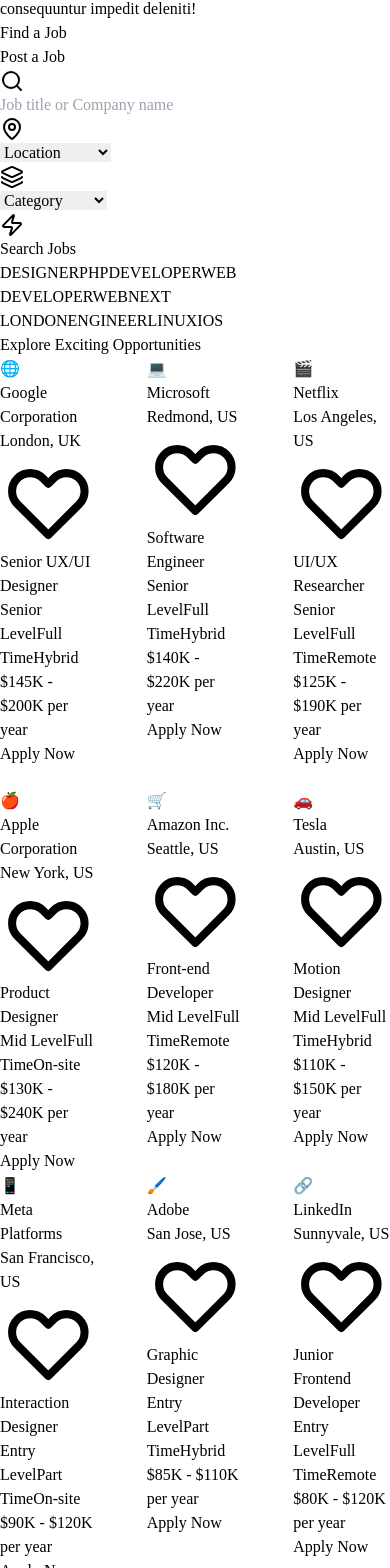
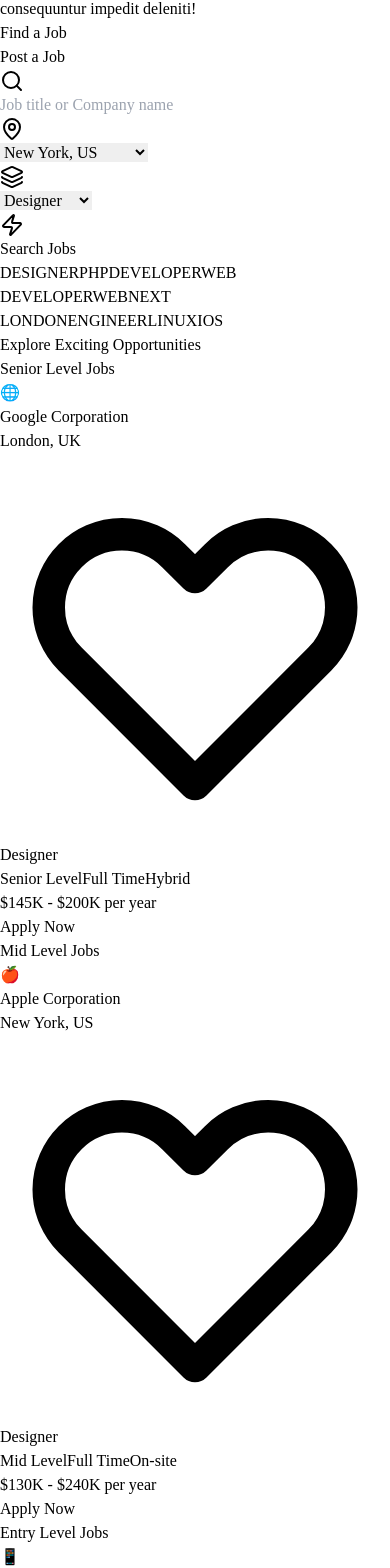
Before and after one commit to Beast-52/job-portal, a React app: page / in a window 390 px wide. Shown: the part 390-1958 px from the top of the page. Built offline with nearby package versions, Linux system fonts and the light colour scheme; the HTML template or start-up script is replaced by a standard one.

Commit message:
fix: slider

```diff
--- a/src/App.jsx
+++ b/src/App.jsx
@@ -11,12 +11,15 @@
 import "swiper/css/pagination";
 
 function App() {
+  const [locations, setLocations] = useState(null);
+  const [cat, setCat] = useState(null);
+  const [filter, setFilter] = useState([]);
   return (
     <div className="w-full min-h-screen bg-zinc-900 overflow-x-hidden">
       <Navbar />
       <Hero />
-      <JobSearchBar />
-      <JobCards />
+      <JobSearchBar locations={locations} cat={cat} />
+      <JobCards setLocations={setLocations} setCat={setCat} />
       <JobPortalFooter />
     </div>
   );
--- a/src/components/Cards.jsx
+++ b/src/components/Cards.jsx
@@ -1,12 +1,20 @@
-import React from "react";
+import React, { useEffect } from "react";
 import { Swiper, SwiperSlide } from "swiper/react";
+import "swiper/css"; // Import Swiper styles
 
+const JobCards = ({ setLocations,setCat }) => {
+  const levels = ["Senior Level", "Mid Level", "Entry Level"];
+  const levelColors = {
+    "Senior Level": "from-purple-600 to-pink-600",
+    "Mid Level": "from-blue-600 to-green-600",
+    "Entry Level": "from-yellow-600 to-orange-600",
+  };
   const jobCards = [
     // 6 Mid-Level Jobs
     {
       company: "Apple Corporation",
       location: "New York, US",
-    position: "Product Designer",
+      position: "Designer",
       type: "Full Time",
       workMode: "On-site",
       salary: "$130K - $240K per year",
@@ -16,7 +24,7 @@
     {
       company: "Amazon Inc.",
       location: "Seattle, US",
-    position: "Front-end Developer",
+      position: "Developer",
       type: "Full Time",
       workMode: "Remote",
       salary: "$120K - $180K per year",
@@ -26,7 +34,7 @@
     {
       company: "Tesla",
       location: "Austin, US",
-    position: "Motion Designer",
+      position: "Designer",
       type: "Full Time",
       workMode: "Hybrid",
       salary: "$110K - $150K per year",
@@ -36,7 +44,7 @@
     {
       company: "Spotify",
       location: "Stockholm, Sweden",
-    position: "Sound Engineer",
+      position: "Engineer",
       type: "Full Time",
       workMode: "On-site",
       salary: "$95K - $140K per year",
@@ -46,7 +54,7 @@
     {
       company: "Twitter",
       location: "San Francisco, US",
-    position: "Backend Developer",
+      position: "Developer",
       type: "Full Time",
       workMode: "Hybrid",
       salary: "$130K - $190K per year",
@@ -56,7 +64,7 @@
     {
       company: "Dropbox",
       location: "San Francisco, US",
-    position: "DevOps Engineer",
+      position: "Engineer",
       type: "Full Time",
       workMode: "Remote",
       salary: "$115K - $160K per year",
@@ -68,7 +76,7 @@
     {
       company: "Google Corporation",
       location: "London, UK",
-    position: "Senior UX/UI Designer",
+      position: "Designer",
       type: "Full Time",
       workMode: "Hybrid",
       salary: "$145K - $200K per year",
@@ -78,7 +86,7 @@
     {
       company: "Microsoft",
       location: "Redmond, US",
-    position: "Software Engineer",
+      position: "Engineer",
       type: "Full Time",
       workMode: "Hybrid",
       salary: "$140K - $220K per year",
@@ -88,7 +96,7 @@
     {
       company: "Netflix",
       location: "Los Angeles, US",
-    position: "UI/UX Researcher",
+      position: "Researcher",
       type: "Full Time",
       workMode: "Remote",
       salary: "$125K - $190K per year",
@@ -98,7 +106,7 @@
     {
       company: "Airbnb",
       location: "San Francisco, US",
-    position: "Product Manager",
+      position: "Manager",
       type: "Full Time",
       workMode: "Remote",
       salary: "$150K - $230K per year",
@@ -108,7 +116,7 @@
     {
       company: "Adobe",
       location: "San Jose, US",
-    position: "Senior Graphic Designer",
+      position: "Designer",
       type: "Part Time",
       workMode: "Hybrid",
       salary: "$110K - $150K per year",
@@ -118,7 +126,7 @@
     {
       company: "Salesforce",
       location: "San Francisco, US",
-    position: "Senior Frontend Engineer",
+      position: "Engineer",
       type: "Full Time",
       workMode: "Hybrid",
       salary: "$160K - $220K per year",
@@ -128,7 +136,7 @@
     {
       company: "Oracle",
       location: "Austin, US",
-    position: "Senior Data Scientist",
+      position: "Scientist",
       type: "Full Time",
       workMode: "Hybrid",
       salary: "$150K - $210K per year",
@@ -140,7 +148,7 @@
     {
       company: "Meta Platforms",
       location: "San Francisco, US",
-    position: "Interaction Designer",
+      position: "Designer",
       type: "Part Time",
       workMode: "On-site",
       salary: "$90K - $120K per year",
@@ -150,7 +158,7 @@
     {
       company: "Adobe",
       location: "San Jose, US",
-    position: "Graphic Designer",
+      position: "Designer",
       type: "Part Time",
       workMode: "Hybrid",
       salary: "$85K - $110K per year",
@@ -160,7 +168,7 @@
     {
       company: "LinkedIn",
       location: "Sunnyvale, US",
-    position: "Junior Frontend Developer",
+      position: "Developer",
       type: "Full Time",
       workMode: "Remote",
       salary: "$80K - $120K per year",
@@ -170,7 +178,7 @@
     {
       company: "Slack",
       location: "San Francisco, US",
-    position: "Junior Backend Developer",
+      position: "Developer",
       type: "Full Time",
       workMode: "Hybrid",
       salary: "$85K - $120K per year",
@@ -180,7 +188,7 @@
     {
       company: "Spotify",
       location: "Stockholm, Sweden",
-    position: "Junior Designer",
+      position: "Designer",
       type: "Part Time",
       workMode: "Remote",
       salary: "$75K - $100K per year",
@@ -190,7 +198,7 @@
     {
       company: "Snap Inc.",
       location: "Los Angeles, US",
-    position: "Junior Motion Designer",
+      position: "Designer",
       type: "Full Time",
       workMode: "Hybrid",
       salary: "$70K - $90K per year",
@@ -200,7 +208,7 @@
     {
       company: "Pinterest",
       location: "San Francisco, US",
-    position: "Junior Data Analyst",
+      position: "Analyst",
       type: "Part Time",
       workMode: "Hybrid",
       salary: "$70K - $90K per year",
@@ -210,7 +218,7 @@
     {
       company: "Zendesk",
       location: "San Francisco, US",
-    position: "Junior Software Engineer",
+      position: "Engineer",
       type: "Full Time",
       workMode: "Remote",
       salary: "$80K - $100K per year",
@@ -219,7 +227,14 @@
     },
   ];
 
-const JobCards = () => {
+  // Extract unique locations into a new array
+  const uniqueLocations = [...new Set(jobCards.map((job) => job.location))];
+  const uniqueCat = [...new Set(jobCards.map((job) => job.position))];
+  useEffect(() => {
+    setLocations(uniqueLocations);
+    setCat(uniqueCat)
+  }, []);
+
   return (
     <div className="bg-[#121212] min-h-screen py-16 px-4 sm:px-6 lg:px-8">
       <div className="w-[90%] md:max-w-7xl mx-auto">
@@ -227,179 +242,30 @@
           Explore Exciting Opportunities
         </h1>
 
-        {/* Job Cards Grid */}
-        <div>
+        {levels.map((level) => (
+          <div key={level} className="mb-16">
+            <h2
+              className={`text-2xl md:text-4xl font-bold mb-8 text-transparent bg-clip-text bg-gradient-to-r ${levelColors[level]}`}
+            >
+              {level} Jobs
+            </h2>
+
             <Swiper
               spaceBetween={50}
-            slidesPerView={3}
-            onSlideChange={() => console.log("slide change")}
-            onSwiper={(swiper) => console.log(swiper)}
-            className="grid md:grid-cols-2 lg:grid-cols-3 gap-8 "
+              slidesPerView={1}
+              breakpoints={{
+                600: { slidesPerView: 1 },
+                768: { slidesPerView: 2 },
+                1024: { slidesPerView: 3 },
+              }}
             >
               {jobCards
-              .filter((item) => item.level == "Senior Level")
+                .filter((job) => job.level === level)
                 .map((job, index) => (
                   <SwiperSlide
                     key={index}
-                  className="relative group transform transition-all duration-300 hover:-translate-y-2"
+                    className="relative p-1 group transform transition-all duration-300 hover:-translate-y-2"
                   >
-                  {/* Gradient Border Animation */}
-                  <div className="absolute -inset-0.5 bg-gradient-to-r from-purple-600 to-pink-600 rounded-2xl opacity-75 group-hover:opacity-100 transition duration-1000 animate-pulse"></div>
-
-                  <div className="relative bg-zinc-900 p-6 rounded-2xl h-full border border-zinc-800 shadow-2xl">
-                    <div className="flex justify-between items-start mb-6">
-                      <div className="flex items-center space-x-4">
-                        <div className="text-5xl">{job.logo}</div>
-                        <div>
-                          <h3 className="text-xl font-semibold text-white">
-                            {job.company}
-                          </h3>
-                          <p className="text-zinc-400 text-sm">
-                            {job.location}
-                          </p>
-                        </div>
-                      </div>
-                      <div className="text-zinc-500 hover:text-red-500 cursor-pointer transition">
-                        <svg
-                          xmlns="http://www.w3.org/2000/svg"
-                          className="h-6 w-6"
-                          fill="none"
-                          viewBox="0 0 24 24"
-                          stroke="currentColor"
-                        >
-                          <path
-                            strokeLinecap="round"
-                            strokeLinejoin="round"
-                            strokeWidth={2}
-                            d="M4.318 6.318a4.5 4.5 0 000 6.364L12 20.364l7.682-7.682a4.5 4.5 0 00-6.364-6.364L12 7.636l-1.318-1.318a4.5 4.5 0 00-6.364 0z"
-                          />
-                        </svg>
-                      </div>
-                    </div>
-
-                    <div className="space-y-4">
-                      <h2 className="text-2xl font-bold text-white">
-                        {job.position}
-                      </h2>
-
-                      <div className="flex flex-wrap gap-2">
-                        <span className="bg-green-500/20 text-green-400 px-3 py-1 rounded-full text-xs">
-                          {job.level}
-                        </span>
-                        <span className="bg-blue-500/20 text-blue-400 px-3 py-1 rounded-full text-xs">
-                          {job.type}
-                        </span>
-                        <span className="bg-purple-500/20 text-purple-400 px-3 py-1 rounded-full text-xs">
-                          {job.workMode}
-                        </span>
-                      </div>
-
-                      <div className="text-zinc-300 font-medium">
-                        {job.salary}
-                      </div>
-                    </div>
-
-                    <div className="mt-6">
-                      <button className="w-full bg-gradient-to-r from-purple-600 to-pink-600 text-white py-3 rounded-lg hover:from-purple-700 hover:to-pink-700 transition duration-300 transform hover:scale-[1.02]">
-                        Apply Now
-                      </button>
-                    </div>
-                  </div>
-                </SwiperSlide>
-              ))}
-          </Swiper>
-          <Swiper
-            spaceBetween={50}
-            slidesPerView={3}
-            onSlideChange={() => console.log("slide change")}
-            onSwiper={(swiper) => console.log(swiper)}
-            className="grid md:grid-cols-2 lg:grid-cols-3 gap-8 my-10"
-          >
-            {jobCards
-              .filter((item) => item.level == "Mid Level")
-              .map((job, index) => (
-                <SwiperSlide
-                  key={index}
-                  className="relative group transform transition-all duration-300 hover:-translate-y-2"
-                >
-                  {/* Gradient Border Animation */}
-                  <div className="absolute -inset-0.5 bg-gradient-to-r from-purple-600 to-pink-600 rounded-2xl opacity-75 group-hover:opacity-100 transition duration-1000 animate-pulse"></div>
-
-                  <div className="relative bg-zinc-900 p-6 rounded-2xl h-full border border-zinc-800 shadow-2xl">
-                    <div className="flex justify-between items-start mb-6">
-                      <div className="flex items-center space-x-4">
-                        <div className="text-5xl">{job.logo}</div>
-                        <div>
-                          <h3 className="text-xl font-semibold text-white">
-                            {job.company}
-                          </h3>
-                          <p className="text-zinc-400 text-sm">
-                            {job.location}
-                          </p>
-                        </div>
-                      </div>
-                      <div className="text-zinc-500 hover:text-red-500 cursor-pointer transition">
-                        <svg
-                          xmlns="http://www.w3.org/2000/svg"
-                          className="h-6 w-6"
-                          fill="none"
-                          viewBox="0 0 24 24"
-                          stroke="currentColor"
-                        >
-                          <path
-                            strokeLinecap="round"
-                            strokeLinejoin="round"
-                            strokeWidth={2}
-                            d="M4.318 6.318a4.5 4.5 0 000 6.364L12 20.364l7.682-7.682a4.5 4.5 0 00-6.364-6.364L12 7.636l-1.318-1.318a4.5 4.5 0 00-6.364 0z"
-                          />
-                        </svg>
-                      </div>
-                    </div>
-
-                    <div className="space-y-4">
-                      <h2 className="text-2xl font-bold text-white">
-                        {job.position}
-                      </h2>
-
-                      <div className="flex flex-wrap gap-2">
-                        <span className="bg-green-500/20 text-green-400 px-3 py-1 rounded-full text-xs">
-                          {job.level}
-                        </span>
-                        <span className="bg-blue-500/20 text-blue-400 px-3 py-1 rounded-full text-xs">
-                          {job.type}
-                        </span>
-                        <span className="bg-purple-500/20 text-purple-400 px-3 py-1 rounded-full text-xs">
-                          {job.workMode}
-                        </span>
-                      </div>
-
-                      <div className="text-zinc-300 font-medium">
-                        {job.salary}
-                      </div>
-                    </div>
-
-                    <div className="mt-6">
-                      <button className="w-full bg-gradient-to-r from-purple-600 to-pink-600 text-white py-3 rounded-lg hover:from-purple-700 hover:to-pink-700 transition duration-300 transform hover:scale-[1.02]">
-                        Apply Now
-                      </button>
-                    </div>
-                  </div>
-                </SwiperSlide>
-              ))}
-          </Swiper>
-          <Swiper
-            spaceBetween={50}
-            slidesPerView={3}
-            className="grid md:grid-cols-2 lg:grid-cols-3 gap-8"
-          >
-            {jobCards
-              .filter((item) => item.level == "Entry Level")
-              .map((job, index) => (
-                <SwiperSlide
-                  key={index}
-                  className="relative group transform transition-all duration-300 hover:-translate-y-2"
-                >
-                  {/* Gradient Border Animation */}
                     <div className="absolute -inset-0.5 bg-gradient-to-r from-purple-600 to-pink-600 rounded-2xl opacity-75 group-hover:opacity-100 transition duration-1000 animate-pulse"></div>
 
                     <div className="relative bg-zinc-900 p-6 rounded-2xl h-full border border-zinc-800 shadow-2xl">
@@ -465,6 +331,7 @@
                 ))}
             </Swiper>
           </div>
+        ))}
       </div>
     </div>
   );
--- a/src/components/JobSearchbar.jsx
+++ b/src/components/JobSearchbar.jsx
@@ -1,7 +1,7 @@
 import React, { useState, useEffect } from "react";
 import { Search, MapPin, Layers, Zap } from "lucide-react";
 
-const JobSearchBar = () => {
+const JobSearchBar = ({ locations, cat }) => {
   const [searchTerm, setSearchTerm] = useState("");
   const [debouncedSearchTerm, setDebouncedSearchTerm] = useState(""); // State to store debounced value
   const [location, setLocation] = useState("");
@@ -69,10 +69,12 @@
                 onChange={(e) => setLocation(e.target.value)}
                 className="w-full pl-12 pr-4 py-3 bg-zinc-900/50 text-white rounded-xl border border-zinc-800 focus:outline-none focus:ring-2 focus:ring-purple-500 transition"
               >
-                <option value="">Location</option>
-                <option value="new-york">New York</option>
-                <option value="san-francisco">San Francisco</option>
-                <option value="london">London</option>
+                {locations &&
+                  locations.map((location) => (
+                    <option key={location} value={location}>
+                      {location}
+                    </option>
+                  ))}
               </select>
             </div>
           </div>
@@ -87,10 +89,12 @@
                 onChange={(e) => setCategory(e.target.value)}
                 className="w-full pl-12 pr-4 py-3 bg-zinc-900/50 text-white rounded-xl border border-zinc-800 focus:outline-none focus:ring-2 focus:ring-purple-500 transition"
               >
-                <option value="">Category</option>
-                <option value="design">Design</option>
-                <option value="development">Development</option>
-                <option value="marketing">Marketing</option>
+                {cat &&
+                  cat.map((c) => (
+                    <option key={c} value={c}>
+                      {c}
+                    </option>
+                  ))}
               </select>
             </div>
           </div>
```
Also changed, not shown: src/components/Navbar.jsx (+11 -4 lines). Lines whose indentation alone changed are shown as unchanged.
